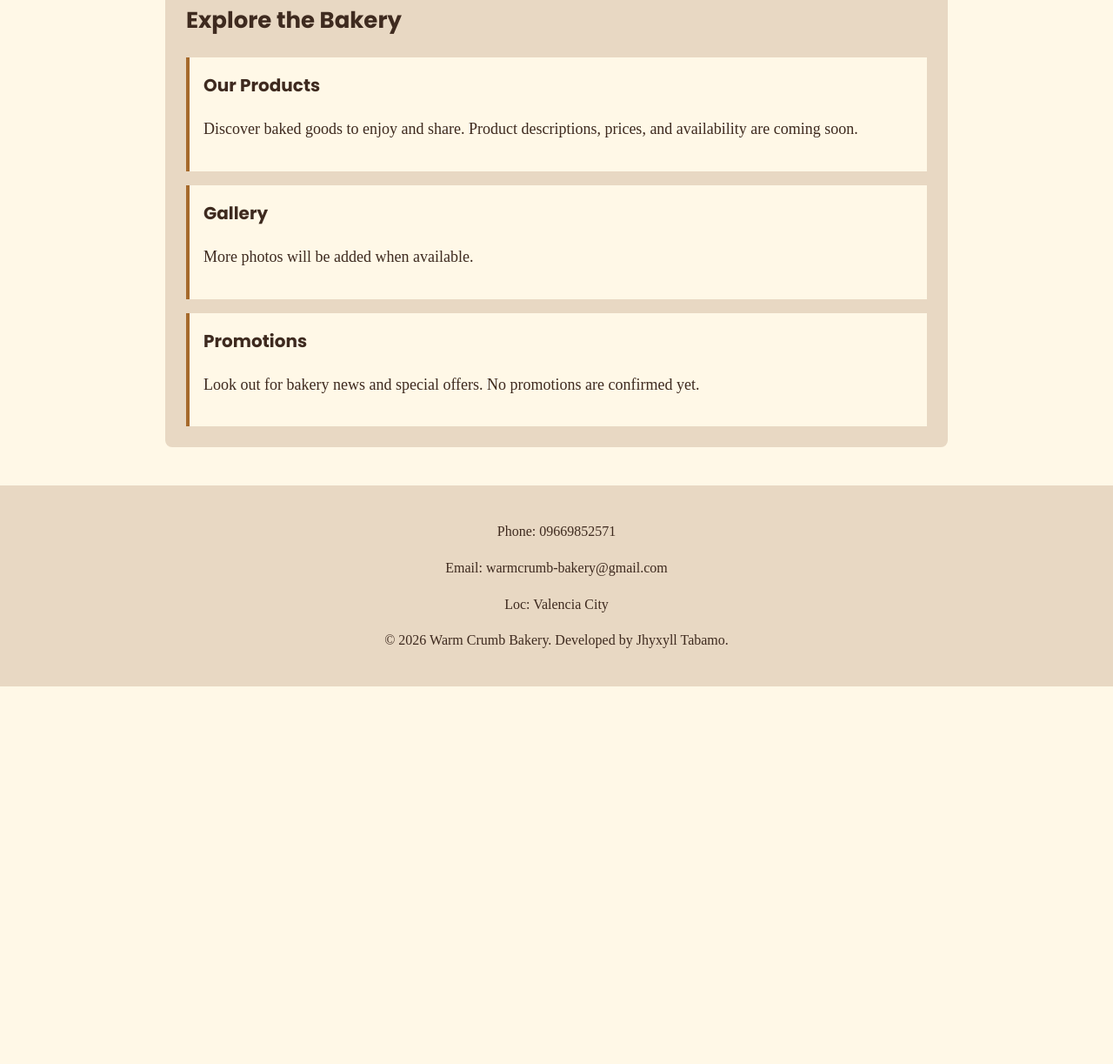
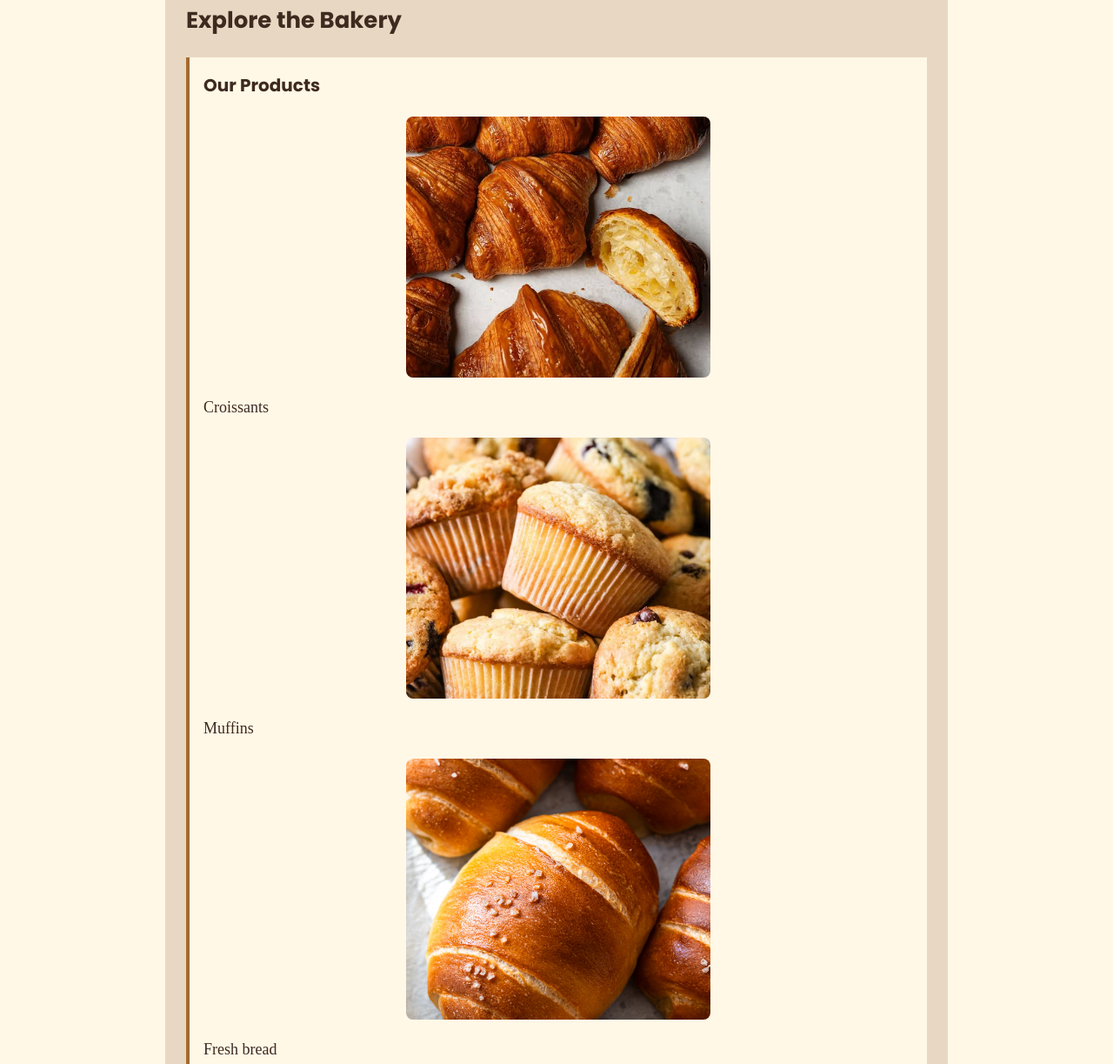
Before and after one commit to jhyxyll/Tabamo-website, a plain HTML site: page index.html in a window 1280 px wide. Shown: the part 1199-2422 px from the top of the page at 87% size. Before the commit the page ends 1988 px from the top, so only its background shows below. Drawn offline with Linux system fonts and the light colour scheme.

Commit message:
9th commit

```diff
--- a/css/style.css
+++ b/css/style.css
@@ -98,6 +98,12 @@ img {
   border-radius: 8px;
 }
 
+.product-picture {
+  width: 350px;
+  height: 300px;
+  object-fit: cover;
+}
+
 article {
   margin-top: 16px;
   padding: 16px;
--- a/index.html
+++ b/index.html
@@ -3,7 +3,7 @@
 <head>
   <meta charset="UTF-8">
   <meta name="viewport" content="width=device-width, initial-scale=1">
-  <title>Warm Crumb Bakery | Home</title>
+  <title>Warm Crumb Bakery</title>
   <link href="https://fonts.googleapis.com/css2?family=Poppins:wght@400;700&display=swap" rel="stylesheet">
   <link rel="stylesheet" href="css/style.css">
 </head>
@@ -51,13 +51,21 @@
     <section>
       <h2>Explore the Bakery</h2>
 
-      <article id="products">
+    <article id="products">
         <h3>Our Products</h3>
-        <p>
-          Discover baked goods to enjoy and share.
-          Product descriptions, prices, and availability are coming soon.
-        </p>
-      </article>
+
+        <img class="product-picture" src="images/croissant.jpg" alt="Croissant">
+        <p>Croissants</p>
+
+        <img class="product-picture" src="images/muffin.jpg" alt="Muffin">
+        <p>Muffins</p>
+
+        <img class="product-picture" src="images/bread.jpg" alt="Bread">
+        <p>Fresh bread</p>
+
+        <img class="product-picture" src="images/cake.jpg" alt="Cake">
+        <p>Cakes</p>
+    </article>
 
       <article id="gallery">
         <h3>Gallery</h3>
@@ -80,7 +88,7 @@
   <footer id="contact">
     <p>Phone: 09669852571
     <p>Email: warmcrumb-bakery@gmail.com </p>
-    <p>Loc: Valencia City</p>
+    <p>Loc: Valencia City, Bukidnon</p>
     <p>&copy; 2026 Warm Crumb Bakery. Developed by Jhyxyll Tabamo.</p>
   </footer>
 </body>
```
Also changed, not shown: images/bread.jpg (added), images/cake.jpg (added), images/croissant.jpg (added), images/muffin.jpg (added).
